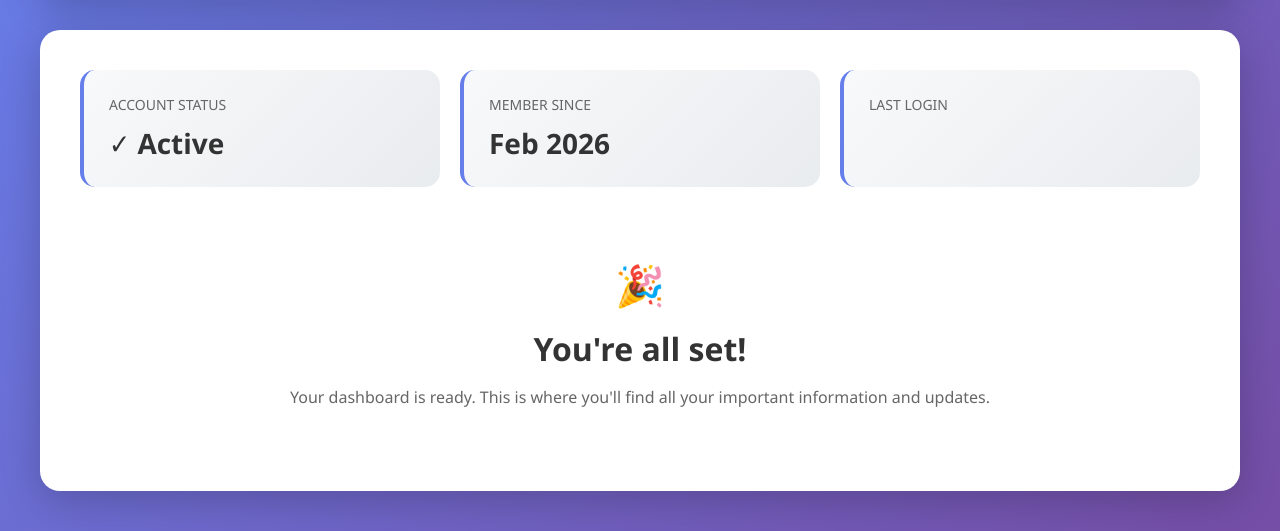
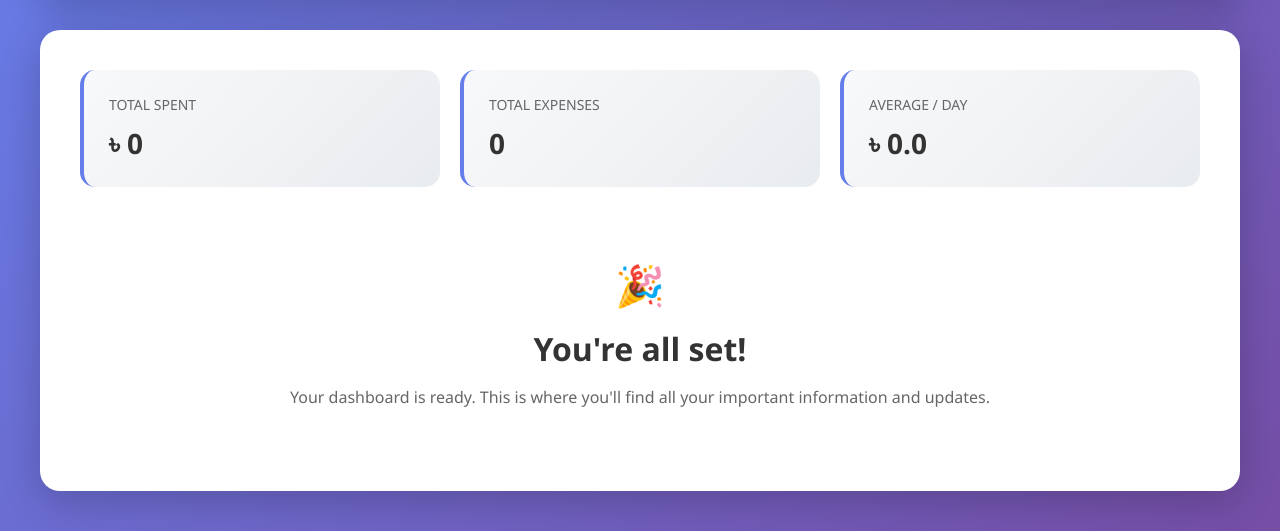
Before and after one commit to khandakeraliariyan/SpendSenseAI, a Django app: page /dashboard/ in a window 1280 px wide. Shown: the part 163-694 px from the top of the page. Run offline with Django 5.2, Linux system fonts and the light colour scheme; the visitor is signed in with stand-in values (Sample User, id 1); data that the repository does not hold is empty.

Commit message:
added the Dashboard statistics

```diff
--- a/backend/accounts/templates/dashboard.html
+++ b/backend/accounts/templates/dashboard.html
@@ -214,16 +214,18 @@
         <div class="content">
             <div class="stats-grid">
                 <div class="stat-card">
-                    <h3>Account Status</h3>
-                    <p>✓ Active</p>
+                    <h3>Total Spent</h3>
+                    <p>৳ {{ total_spent }}</p>
                 </div>
+
                 <div class="stat-card">
-                    <h3>Member Since</h3>
-                    <p>{{ request.user.date_joined|date:"M Y" }}</p>
+                    <h3>Total Expenses</h3>
+                    <p>{{ count }}</p>
                 </div>
+
                 <div class="stat-card">
-                    <h3>Last Login</h3>
-                    <p>{{ request.user.last_login|date:"M d, Y" }}</p>
+                    <h3>Average / Day</h3>
+                    <p>৳ {{ avg_per_day }}</p>
                 </div>
             </div>
 
--- a/backend/dashboard/views.py
+++ b/backend/dashboard/views.py
@@ -1,6 +1,30 @@
 from django.shortcuts import render
 from django.contrib.auth.decorators import login_required
+from expenses.models import Expense
+from django.db.models import Sum
+from datetime import date
 
 @login_required
 def dashboard_view(request):
-    return render(request, "dashboard.html")
+    expenses = Expense.objects.filter(user=request.user)
+
+    total_spent = expenses.aggregate(Sum("amount"))["amount__sum"] or 0
+    count = expenses.count()
+
+    today = date.today()
+    first_expense = expenses.order_by("created_at").first()
+
+    if first_expense:
+        days = (today - first_expense.created_at.date()).days + 1
+    else:
+        days = 1
+
+    avg_per_day = round(total_spent / days, 2)
+
+    context = {
+        "total_spent": round(total_spent, 2),
+        "count": count,
+        "avg_per_day": avg_per_day,
+    }
+
+    return render(request, "dashboard.html", context)
```
